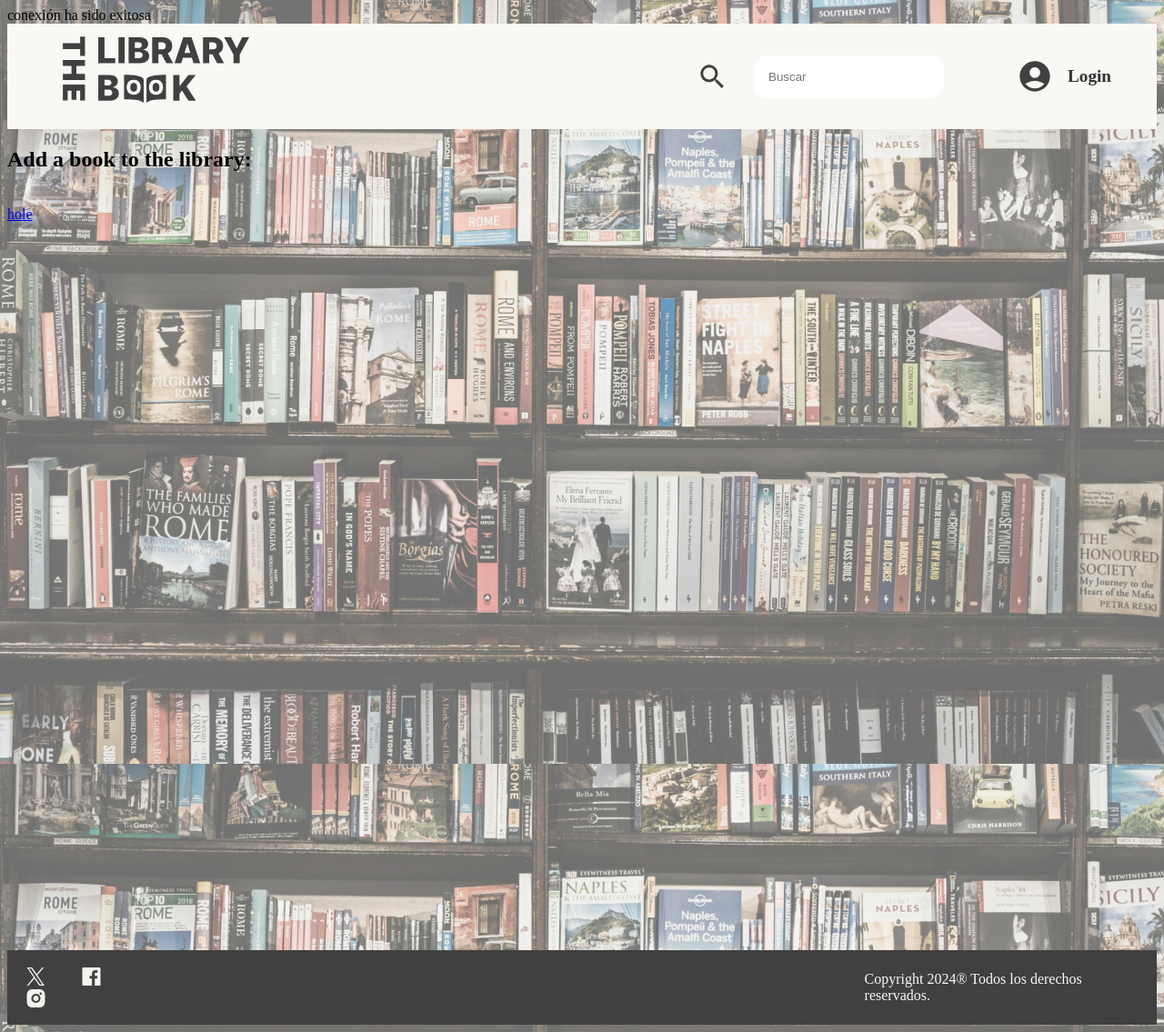
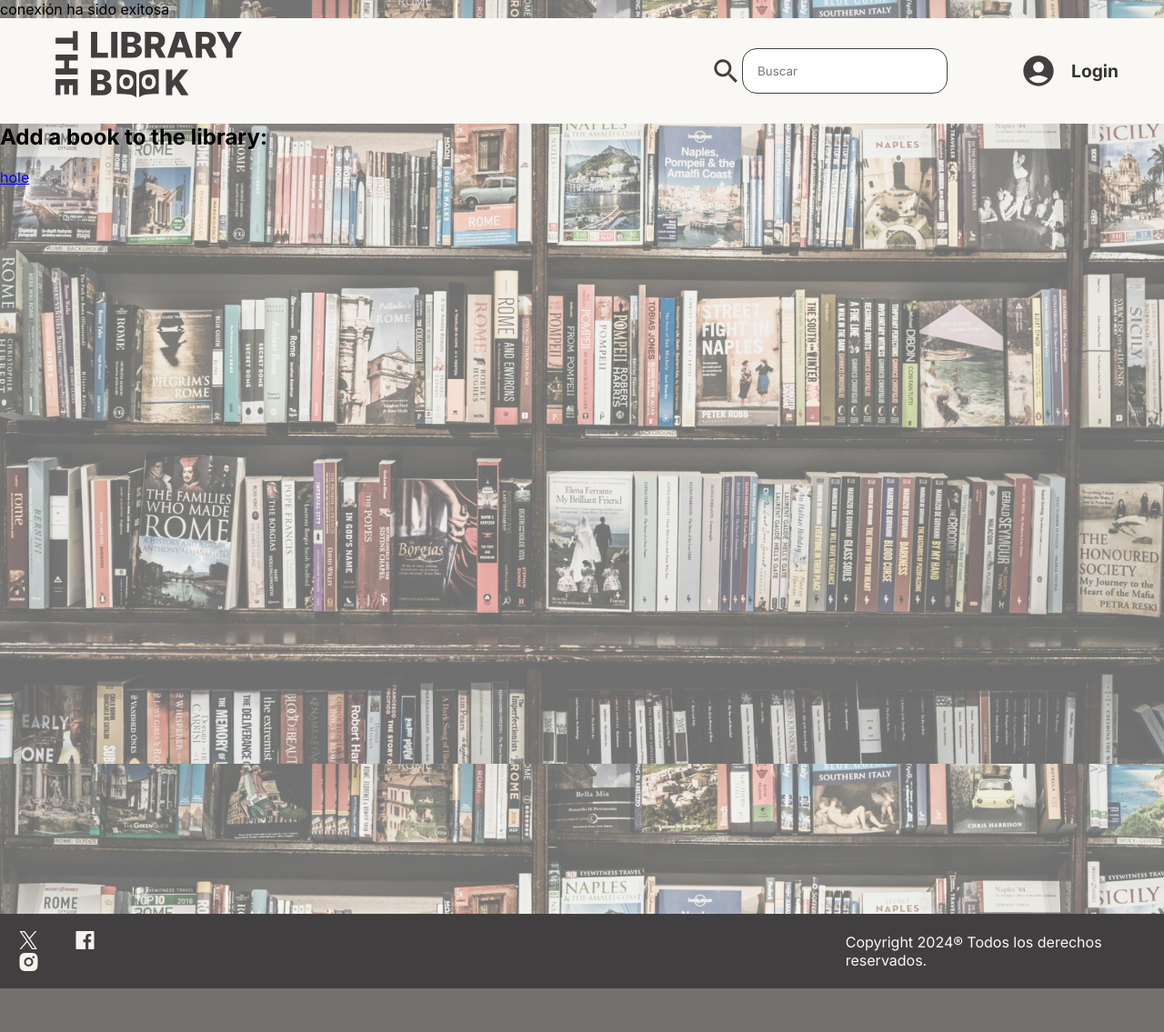
Before and after one commit to AliciaoE/The-Library-book, a PHP site: page / in a window 1280 px wide. Shown: the whole page at 91% size. After the commit the page ends 1087 px from the top, so only its background shows below. Run offline with PHP 8.4, Linux system fonts and the light colour scheme; data that the repository does not hold is empty; some web fonts are replaced.

Commit message:
fix: fix conflicts

```diff
--- a/components/bookDetails.php
+++ b/components/bookDetails.php
@@ -23,6 +23,6 @@
         </aside>
     </section>
     <a href="../../index.php">
-        <?php require __DIR__ . "/button.php"; ?>
+        Back
     </a>
 </div>
--- a/components/button.php
+++ /dev/null
@@ -1,5 +0,0 @@
-<button>
-    <?php
-        echo $button_text;
-    ?>
-</button>
--- a/config/Database.php
+++ b/config/Database.php
@@ -10,7 +10,7 @@ class Database{
     private $host = 'localhost';
     private $user = 'root';
     private $password;
-    private $dbname = 'biblioteca';
+    private $dbname = 'library';
 
     public function __construct() {
       $dotenv = Dotenv::createImmutable(__DIR__ . '/../');
--- a/resources/base.css
+++ b/resources/base.css
@@ -1,9 +1,9 @@
 @import url('https://fonts.googleapis.com/css2?family=Inknut+Antiqua:wght@300;400;500;600;700;800;900&family=Inter:wght@100..900&display=swap');
 @import url("./footer.css");
-@import url("bookDetails.css");
-@import url("button.css");
-@import url("header.css");
->>>>>>> 229afa4baa0063eb1aad18db106fb090b0d79bc7
+@import url("./bookDetails.css");
+@import url("./button.css");
+@import url("./header.css");
+
 
 :root {
   --primary-dark: #413F3F;
@@ -14,12 +14,10 @@
 
 * {
   box-sizing: border-box;
-<<<<<<< HEAD
   font-family: "Inter", sans-serif;
+  margin: 0;
+  padding: 0;
 
-=======
-  font-family: Inter, sans-serif;
->>>>>>> 229afa4baa0063eb1aad18db106fb090b0d79bc7
 }
 
 body {
--- a/resources/bookDetails.css
+++ b/resources/bookDetails.css
@@ -51,3 +51,14 @@
     width: 400px;
     word-wrap: break-word;
 }
+
+
+.buttonDetails{
+    background-color: var(--primary-dark);
+    border-radius: 5px;
+    padding: 14px 28px;
+    font-family: Inter, sans-serif;
+    color: white;
+    font-size: 16px;
+    width: fit-content;
+}
--- a/resources/button.css
+++ /dev/null
@@ -1,9 +0,0 @@
-button{
-    background-color: var(--primary-dark);
-    border-radius: 5px;
-    padding: 14px 28px;
-    font-family: Inter, sans-serif;
-    color: white;
-    font-size: 16px;
-    width: fit-content;
-}
--- a/src/view/bookDetailsView.php
+++ b/src/view/bookDetailsView.php
@@ -1,8 +1,6 @@
 <?php
 
   require_once __DIR__ . '../../../vendor/autoload.php';
-
-  $button_text = "Back";
 ?>
 
 
@@ -17,7 +15,9 @@
 </head>
 
 <body>
+  <?php require "../../components/header.php"; ?>
   <?php require "../../components/bookDetails.php"; ?>
+  <?php require "../../components/footer.php"; ?>
 </body>
 
 </html>
```
